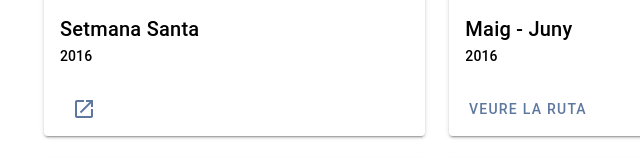
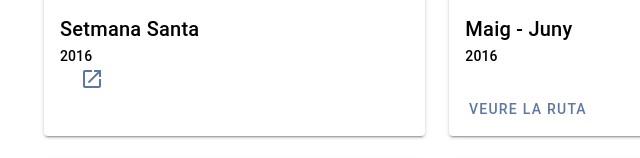
Before and after one commit to lnubiola/nubiola.cat, a website: page prova.html in a window 1280 px wide. Shown: the part 621-779 px from the top of the page, 0-640 px from the left. Drawn offline with nearby package versions, Linux system fonts and the light colour scheme.

Commit message:
Primera card funcionant

```diff
--- a/prova.html
+++ b/prova.html
@@ -2,6 +2,9 @@
 
 <html>
 <head>
+
+    <meta name="viewport" content="width=device-width, initial-scale=1.0">
+
     <link href="https://fonts.googleapis.com/icon?family=Material+Icons" rel="stylesheet">
     <link href="bundle.css" rel="stylesheet">
     <style>
@@ -77,14 +80,14 @@
 
 
                         <h3 class="demo-card__subtitle mdc-typography--subtitle2">2016</h3>
+                        <div class="mdc-card__action">
+                            <button   onclick="window.location.href = 'SetmanaSanta2016.html';" class="mdc-button mdc-card__action--icon more-button">
+                                <i title="More" class="material-icons mdc-icon-button__icon mdc-icon-button__icon--on">open_in_new</i>
+                            </button>
+                        </div>
                     </div>
 
 
-                    <div class="mdc-card__actions">
-                        <button   onclick="window.location.href = 'SetmanaSanta2016.html';" class="mdc-button mdc-card__action mdc-card__action--icon more-button">
-                            <i title="More" class="material-icons mdc-icon-button__icon mdc-icon-button__icon--on">open_in_new</i>
-                        </button>
-                    </div>
                 </div>
 
                 <div class="mdc-card route-card mdc-layout-grid__cell mdc-layout-grid__cell--span-4" onclick="window.location.href = 'SetmanaSanta2016';">
```
